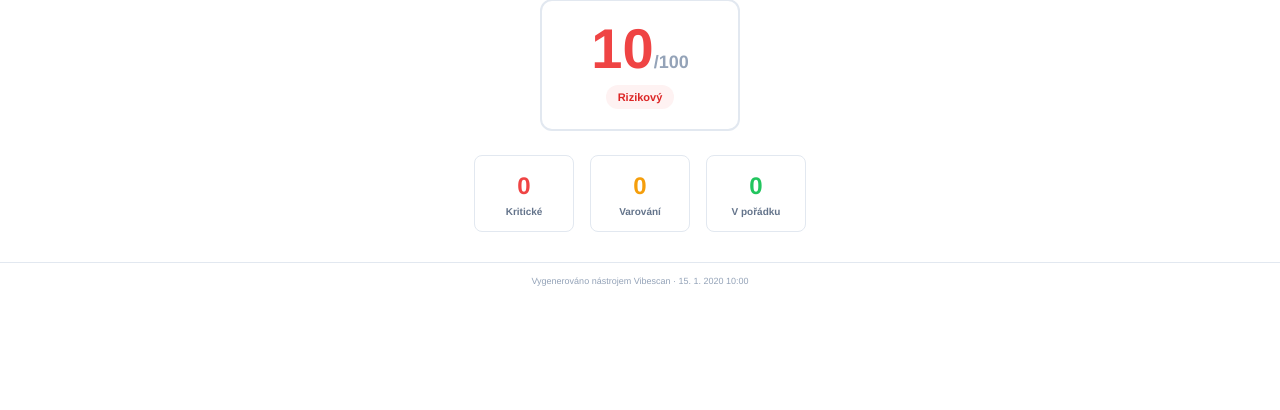
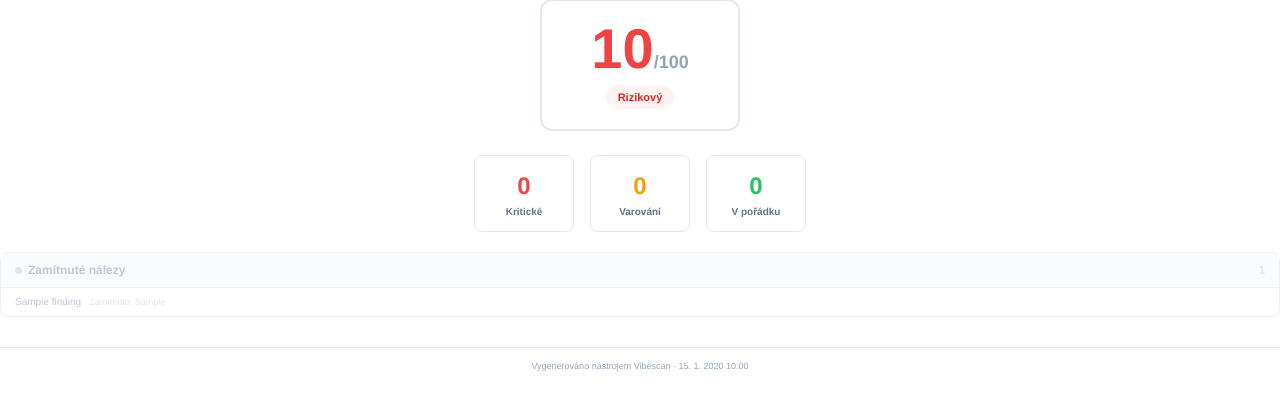
Before and after one commit to kalus-msic/vibescan, a Django app: template templates/scanner/export_pdf.html in a window 1280 px wide. Shown: the part 119-529 px from the top of the page. Run offline with Django 5.2, Linux system fonts and the light colour scheme; the template is opened without the code that fills it: most values are stand-ins (such as "Sample title", 1, 10 or a date in 2020); data that the repository does not hold is empty; parts of the project's set-up code (start-up, migrations or seed data) failed here and were passed over.

Commit message:
feat: show dismissed findings in PDF and TXT exports

```diff
--- a/templates/scanner/export_pdf.html
+++ b/templates/scanner/export_pdf.html
@@ -50,11 +50,16 @@
   .ok-check { color: #22c55e; font-weight: bold; margin-right: 4px; }
 
   .footer { margin-top: 30px; padding-top: 12px; border-top: 1px solid #e2e8f0; text-align: center; font-size: 9px; color: #94a3b8; }
+  .dismissed-section { opacity: 0.6; }
+  .dismissed-finding { padding: 6px 14px; border-bottom: 1px solid #f1f5f9; font-size: 10px; color: #94a3b8; }
+  .dismissed-finding:last-child { border-bottom: none; }
+  .dismissed-reason { font-size: 9px; color: #cbd5e1; margin-left: 8px; }
 </style>
 </head>
 <body>
 
-{% with category=scan.vibe_score|score_category counts=scan.findings|finding_counts %}
+{% with category=scan.vibe_score|score_category %}
+{% with active=scan.findings|active_findings dismissed=scan.findings|dismissed_findings counts=active|finding_counts %}
 
 <div class="header">
   <h1>Vibescan – Bezpečnostní report</h1>
@@ -83,7 +88,7 @@
   </div>
 </div>
 
-{% with ok=scan.findings|by_severity:"ok" critical=scan.findings|by_severity:"critical" warnings=scan.findings|by_severity:"warning" infos=scan.findings|by_severity:"info" %}
+{% with ok=active|by_severity:"ok" critical=active|by_severity:"critical" warnings=active|by_severity:"warning" infos=active|by_severity:"info" %}
 
 {% if ok %}
 <div class="section">
@@ -150,6 +155,21 @@
 </div>
 {% endif %}
 
+{% if dismissed %}
+<div class="section dismissed-section">
+  <div class="section-header" style="background: #f8fafc;">
+    <span class="dot" style="background: #cbd5e1;"></span>
+    <span style="color: #94a3b8;">Zamítnuté nálezy</span>
+    <span class="penalty-total" style="color: #cbd5e1;">{{ dismissed|length }}</span>
+  </div>
+  {% for f in dismissed %}
+  <div class="dismissed-finding">
+    {{ f.title }}<span class="dismissed-reason">Zamítnuto: {{ f.dismiss_reason|dismiss_reason_label }}</span>
+  </div>
+  {% endfor %}
+</div>
+{% endif %}
+
 {% endwith %}
 
 <div class="footer">
@@ -157,5 +177,6 @@
 </div>
 
 {% endwith %}
+{% endwith %}
 </body>
 </html>
```
Also changed, not shown: scanner/views.py (+6 -2 lines), templates/scanner/export_txt.md (+12 -2 lines).
